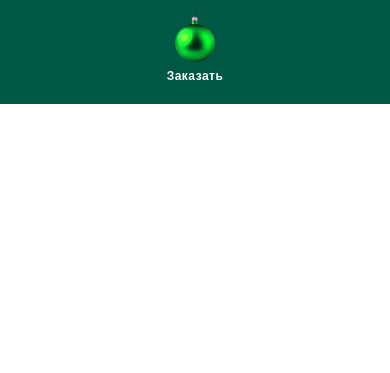
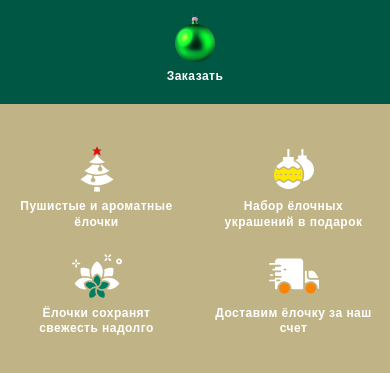
Before and after one commit to mary-ue/ChristmasTree, a plain HTML site: page index.html in a window 390 px wide. Shown: the part 631-1004 px from the top of the page. Before the commit the page ends 844 px from the top, so only its background shows below. Drawn offline with Linux system fonts and the light colour scheme.

Commit message:
add features

```diff
--- a/index.html
+++ b/index.html
@@ -4,6 +4,23 @@
   <meta charset="UTF-8">
   <meta name="viewport" content="width=device-width, initial-scale=1.0">
   <title>Christmas Trees - Встречай Новый Год с прекрасной живой ёлочкой!</title>
+
+  <style>
+    :root {
+      --main-color: #fff;
+      --second-color: #262626;
+      --one-color: #00654E;
+      --two-color: #006E55;
+      --three-color: #005844;
+      --main-bg-color: #005844;
+      --second-bg-color: #C0B487;
+      --trigger-color: #E5AB39;
+      --url-features-one: url('../img/tree.svg');
+      --url-features-two: url('../img/christmas-decorations.svg');
+      --url-features-three: url('../img/flowers.svg');
+      --url-features-four: url('../img/delivery-truck.svg');
+    }
+  </style>
 
   <link rel="preload" href="fonts/cormorant-v11-latin_cyrillic-700.woff2" as="font" type="font/woff2" crossorigin>
   <link rel="stylesheet" href="style/normalize.css">
@@ -67,7 +84,13 @@
 
     <section class="features">
       <div class="container">
-
+        <h2 class="visually-hidden">Преимущества</h2>
+        <ul class="features__list">
+          <li class="features__item features__item_1">Пушистые и ароматные ёлочки</li>
+          <li class="features__item features__item_2">Набор ёлочных украшений в подарок</li>
+          <li class="features__item features__item_3">Ёлочки сохранят свежесть надолго</li>
+          <li class="features__item features__item_4">Доставим ёлочку за наш счет</li>
+        </ul>
       </div>
     </section>
 
--- a/style/default.css
+++ b/style/default.css
@@ -7,15 +7,7 @@
   font-display: swap;
 }
 
-:root {
-  --main-color: #fff;
-  --second-color: #262626;
-  --one-color: #00654E;
-  --two-color: #006E55;
-  --three-color: #005844;
-  --main-bg-color: #005844;
-  --second-bg-color: #C0B487;
-  --trigger-color: #E5AB39;
+html {
   box-sizing: border-box;
 }
 
@@ -80,6 +72,18 @@ button {
   display: none;
 }
 
+.visually-hidden {
+  position: absolute;
+  clip: rect(1px 1px 1px 1px);
+  clip: rect(1px, 1px, 1px, 1px);
+  padding: 0;
+  margin: 0;
+  border: 0;
+  height: 1px;
+  width: 1px;
+  overflow: hidden;
+}
+
 @media (max-width: 1440px) {
   .container {
     padding: 0 42px;
--- /dev/null
+++ b/style/features.css
@@ -0,0 +1,88 @@
+.features {
+  padding: 40px 0;
+  background-color: var(--second-bg-color);
+  color: var(--main-color);
+}
+
+.features__list {
+  display: flex;
+  gap: 30px;
+  justify-content: space-between;
+}
+
+.features__item {
+  padding-top: 115px;
+  flex-basis: 236px;
+  text-align: center;
+  font-weight: 700;
+  font-size: 18px;
+  line-height: 1.3;
+  text-align: center;
+  letter-spacing: 0.04em;
+  background-size: 100px;
+  background-position: center top;
+  background-repeat: no-repeat;
+}
+
+.features__item_1 {
+  background-image: var(--url-features-one);
+}
+
+.features__item_2 {
+  background-image: var(--url-features-two);
+}
+
+.features__item_3 {
+  background-image: var(--url-features-three);
+}
+
+.features__item_4 {
+  background-image: var(--url-features-four);
+}
+
+@media (max-width: 1200px) {
+  .features__item {
+    flex-basis: 190px;
+    font-size: 16px;
+    background-size: 80px;
+    padding-top: 90px;
+  }
+}
+
+@media (max-width: 1000px) {
+  .features__list {
+    gap: 14px;
+  }
+
+  .features__item {
+    flex-basis: 162px;
+    font-size: 14px;
+    background-size: 60px;
+    padding-top: 70px;
+  }
+}
+
+@media (max-width: 760px) {
+  .features__list {
+    flex-wrap: wrap;
+    justify-content: space-around;
+    gap: 24px 50px;
+  }
+
+  .features__item {
+    flex-basis: 200px;
+  }
+}
+
+@media (max-width: 580px) {
+  .features__list {
+    gap: 20px 24px;
+  }
+
+  .features__item {
+    padding-top: 55px;
+    flex-basis: 46%;
+    background-size: 50px;
+    font-size: 12px;
+  }
+}
--- a/style/main.css
+++ b/style/main.css
@@ -4,3 +4,4 @@
 @import '../style/navigation.css';
 @import '../style/logo.css';
 @import '../style/hero.css';
+@import '../style/features.css';
```
